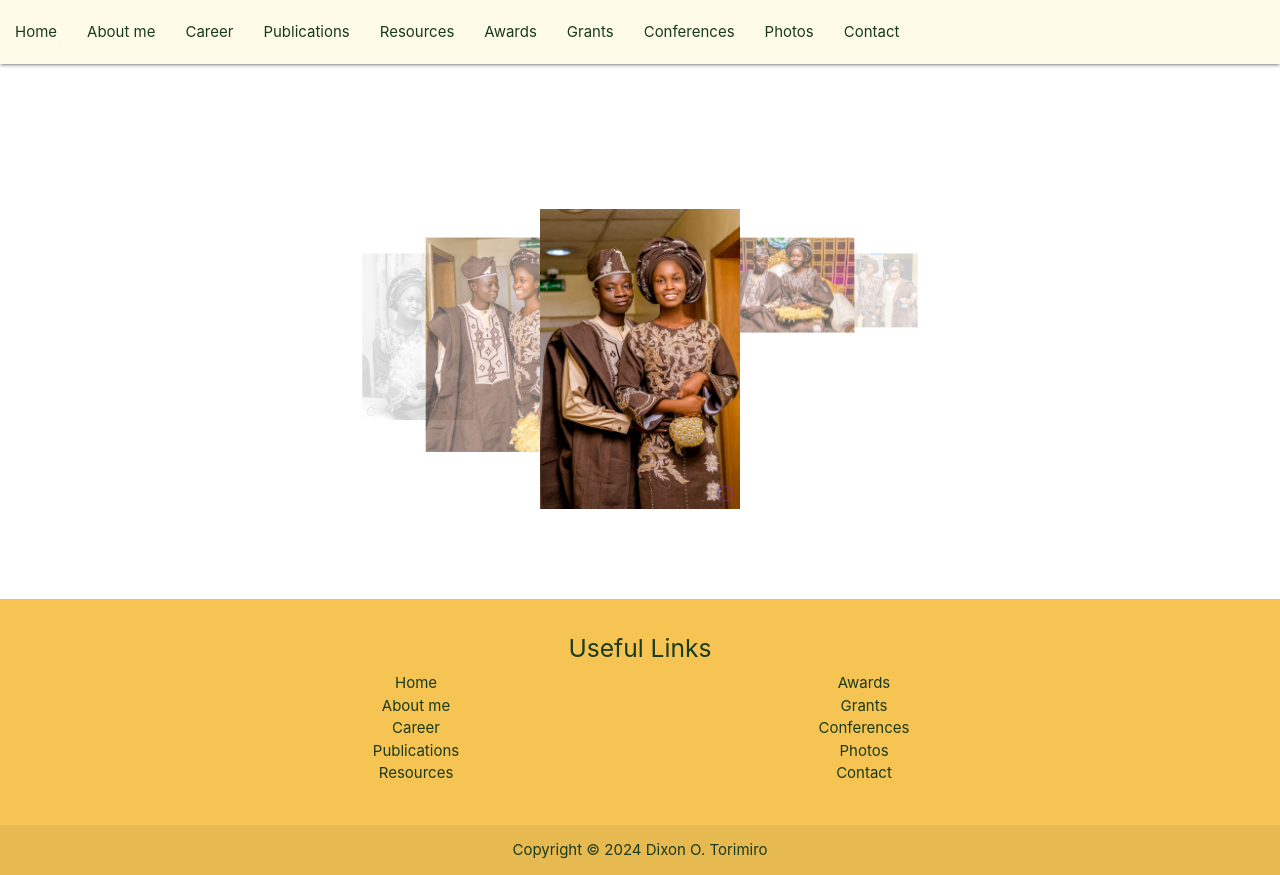
After one commit to Samuel-2626/academic-website, a PHP site: page /daughters-wedding-photographs.php in a window 1280 px wide. The commit adds this page. Run offline with PHP 8.4, Linux system fonts and the light colour scheme.

Commit message:
minor edit

```diff
--- /dev/null
+++ b/daughters-wedding-photographs.php
@@ -0,0 +1,31 @@
+
+<?php require_once('templates/header.php') ?>
+    <br>
+        <div class="container">
+          <br>
+
+          <div class="carousel">
+    <a class="carousel-item" href="#one!"><img src="images/AyoOluwa22 - display pictures (12 of 32).jpg" alt="AyoOluwa22 - display pictures (12 of 32)"></a>
+    <a class="carousel-item" href="#two!"><img src="images/AyoOluwa22 - display pictures (14 of 32).jpg" alt="AyoOluwa22 - display pictures (14 of 32)"></a>
+    <a class="carousel-item" href="#three!"><img src="images/AyoOluwa22 - display pictures (15 of 32).jpg" alt="AyoOluwa22 - display pictures (15 of 32)"></a>
+    <a class="carousel-item" href="#four!"><img src="images/AyoOluwa22 - display pictures (16 of 32).jpg" alt="AyoOluwa22 - display pictures (16 of 32)"></a>
+    <a class="carousel-item" href="#five!"><img src="images/AyoOluwa22 - display pictures (17 of 32).jpg" alt="AyoOluwa22 - display pictures (17 of 32)"></a>
+    <a class="carousel-item" href="#six!"><img src="images/AyoOluwa22 - display pictures (20 of 32).jpg" alt="AyoOluwa22 - display pictures (20 of 32)"></a>
+    <a class="carousel-item" href="#seven!"><img src="images/AyoOluwa22 - display pictures (23 of 32).jpg" alt="AyoOluwa22 - display pictures (23 of 32)"></a>
+    <a class="carousel-item" href="#eight!"><img src="images/AyoOluwa22 - display pictures (26 of 32).jpg" alt="AyoOluwa22 - display pictures (26 of 32)"></a>
+    <a class="carousel-item" href="#nine!"><img src="images/AyoOluwa22 - display pictures (29 of 32).jpg" alt="AyoOluwa22 - display pictures (29 of 32)"></a>
+    <a class="carousel-item" href="#ten!"><img src="images/AyoOluwa22 - display pictures (3 of 32).jpg" alt="AyoOluwa22 - display pictures (3 of 32)"></a>
+    <a class="carousel-item" href="#eleven!"><img src="images/AyoOluwa22 - display pictures (30 of 32).jpg" alt="AyoOluwa22 - display pictures (30 of 32)"></a>
+    <a class="carousel-item" href="#twelve!"><img src="images/AyoOluwa22 - display pictures (31 of 32).jpg" alt="AyoOluwa22 - display pictures (31 of 32)"></a>
+    <a class="carousel-item" href="#thirteen!"><img src="images/AyoOluwa22 - display pictures (5 of 32).jpg" alt="AyoOluwa22 - display pictures (5 of 32)"></a>
+    <a class="carousel-item" href="#fourteen!"><img src="images/AyoOluwa22 - display pictures (9 of 32).jpg" alt="AyoOluwa22 - display pictures (9 of 32)"></a>
+  </div>
+
+</div>
+<br>
+<br>
+<br>
+<br>
+
+
+    <?php require_once 'templates/footer.php' ?>
--- a/templates/header.php
+++ b/templates/header.php
@@ -16,8 +16,8 @@
      <link href="https://fonts.googleapis.com/icon?family=Material+Icons" rel="stylesheet">
     <link rel="shortcut icon" href="images/favicon.jpg" type="image/x-icon">
 
-    <link href="https://stackpath.bootstrapcdn.com/font-awesome/4.7.0/css/font-awesome.min.css" rel="stylesheet" integrity="sha384-wvfXpqpZZVQGK6TAh5PVlGOfQNHSoD2xbE+QkPxCAFlNEevoEH3Sl0sibVcOQVnN" crossorigin="anonymous">
-
+    <!-- <link href="https://stackpath.bootstrapcdn.com/font-awesome/4.7.0/css/font-awesome.min.css" rel="stylesheet" integrity="sha384-wvfXpqpZZVQGK6TAh5PVlGOfQNHSoD2xbE+QkPxCAFlNEevoEH3Sl0sibVcOQVnN" crossorigin="anonymous"> -->
+    <link rel="stylesheet" href="https://cdnjs.cloudflare.com/ajax/libs/font-awesome/5.15.3/css/all.min.css" integrity="sha512-iBBXm8fW90+nuLcSKlbmrPcLa0OT92xO1BIsZ+ywDWZCvqsWgccV3gFoRBv0z+8dLJgyAHIhR35VZc2oM/gI1w==" crossorigin="anonymous" />
      <!-- Compiled and minified CSS -->
     <link rel="stylesheet" href="https://cdnjs.cloudflare.com/ajax/libs/materialize/1.0.0/css/materialize.min.css">
 
```
Also changed, not shown: css/style.css (+7 -0 lines), index.php (+44 -17 lines), images/AyoOluwa22 - display pictures (12 of 32).jpg (added), images/AyoOluwa22 - display pictures (14 of 32).jpg (added), images/AyoOluwa22 - display pictures (15 of 32).jpg (added), images/AyoOluwa22 - display pictures (16 of 32).jpg (added), images/AyoOluwa22 - display pictures (17 of 32).jpg (added), images/AyoOluwa22 - display pictures (20 of 32).jpg (added), images/AyoOluwa22 - display pictures (23 of 32).jpg (added), images/AyoOluwa22 - display pictures (26 of 32).jpg (added), images/AyoOluwa22 - display pictures (29 of 32).jpg (added), images/AyoOluwa22 - display pictures (3 of 32).jpg (added), images/AyoOluwa22 - display pictures (30 of 32).jpg (added), images/AyoOluwa22 - display pictures (31 of 32).jpg (added), 2 more files.
